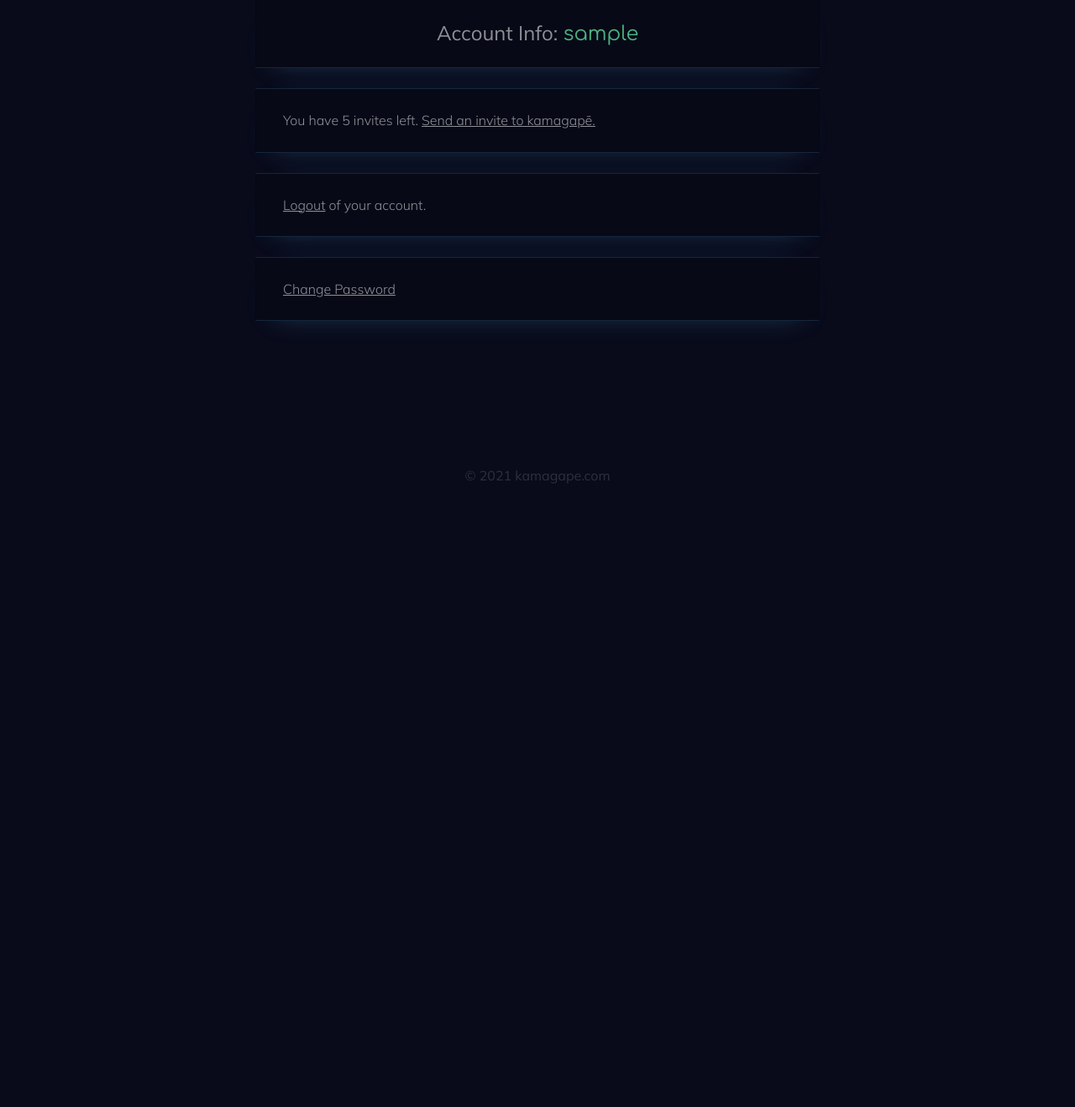
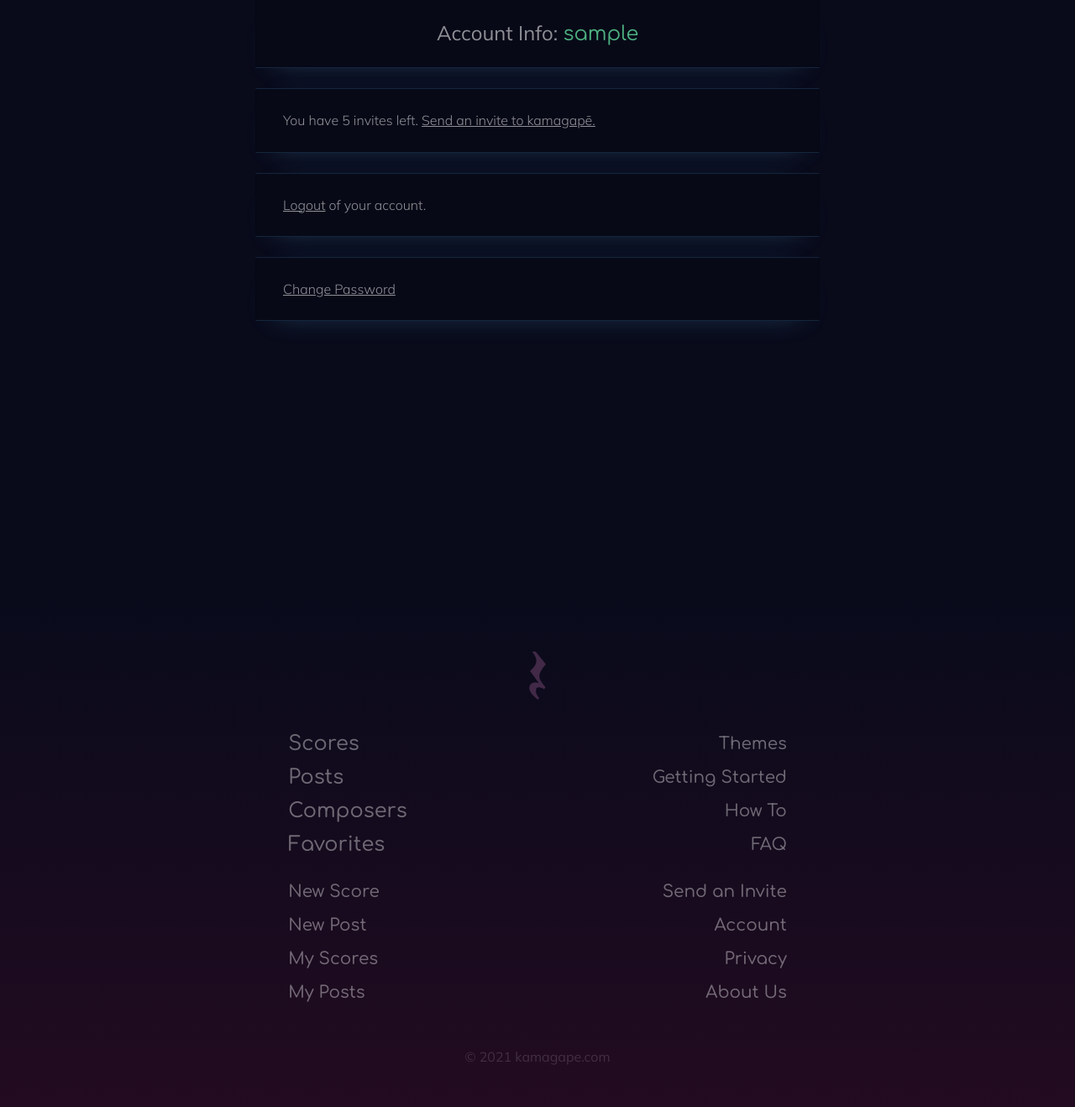
Before and after one commit to ikidder/ka2, a Flask app: page /account in a window 1280 px wide. Shown: the part 57-1375 px from the top of the page at 84% size. Before the commit the page ends 633 px from the top, so only its background shows below. Run offline with Flask 2, Linux system fonts and the light colour scheme; the visitor is signed in with stand-in values (Sample User, id 1); data comes from the database, SQL or seed files in the repository; some libraries are stand-ins or nearby versions.

Commit message:
added menu links to footer

```diff
--- a/ka/static/custom.css
+++ b/ka/static/custom.css
@@ -282,6 +282,10 @@ body {
     line-height: 1.5em;
 }
 
+main {
+    min-height: 90vh;
+    padding-bottom: 4rem;
+}
 
 
 /*********************************/
@@ -398,7 +402,11 @@ footer {
     font-family: var(--font-content);
     color: var(--very-little-white);
     font-size: var(--font-regular);
+    padding-bottom: 3rem;
+    padding-top: 3rem;
+    background-image: linear-gradient(to bottom, var(--black) 1%, hsla(304, 51%, 9%, 1));
 }
+
 
 
 /*********************************/
--- a/ka/templates/base.html
+++ b/ka/templates/base.html
@@ -177,6 +177,109 @@
     {% endblock %}
 </main>
 <footer>
+    <div class="container-md">
+        <div class="mx-auto text-center">
+            <img src="{{ url_for('static', filename='quarter_rest.svg') }}" alt="quarter rest">
+        </div>
+    </div>
+    <div class="container-md">
+        <nav class="navbar mx-auto">
+            <div class="nav-content navbar-collapse" id="">
+                <div class="">
+                    <ul class="navbar-nav mr-auto mt-2 mt-lg-0">
+                        <li class="nav-item nav-primary">
+                            <a class="nav-link" href="{{ url_for('scores.scores') }}">
+                                <span>
+                                    Scores
+                                </span>
+                            </a>
+                        </li>
+                        <li class="nav-item nav-primary">
+                            <a class="nav-link" href="{{ url_for('posts.posts') }}">
+                                <span>
+                                    Posts
+                                </span>
+                            </a>
+                        </li>
+                        <li class="nav-item nav-primary">
+                            <a class="nav-link" href="{{ url_for('users.users') }}">
+                                <span>
+                                    Composers
+                                </span>
+                            </a>
+                        </li>
+                        <li class="nav-item nav-primary">
+                            <a class="nav-link" href="{{ url_for('users.favorites') }}">
+                                <span>
+                                    Favorites
+                                </span>
+                            </a>
+                        </li>
+                    </ul>
+                </div>
+                <div class="">
+                    <ul class="navbar-nav mr-auto mt-2 mt-lg-0 text-right">
+                        <li class="nav-item nav-secondary">
+                            <a class="nav-link " href="{{ url_for('theme.themes') }}"><span>Themes</span></a>
+                        </li>
+                        <li class="nav-item nav-secondary">
+                            <a class="nav-link" href="{{ url_for('scores.score', score_path='Getting-Started__by__i') }}"><span>Getting Started</span></a>
+                        </li>
+                        <li class="nav-item nav-secondary">
+                            <a class="nav-link" href="{{ url_for('posts.post', post_path='How-To-Use-kamagapē__by__m') }}"><span>How To</span></a>
+                        </li>
+                        <li class="nav-item nav-secondary">
+                            <a class="nav-link" href="{{ url_for('posts.post', post_path='FAQ__by__m') }}"><span>FAQ</span></a>
+                        </li>
+                    </ul>
+                </div>
+                <div class="">
+                    <ul class="navbar-nav mr-auto mt-2 mt-lg-0">
+                        <li class="nav-item nav-secondary">
+                            <a class="nav-link" href="{{ url_for('scores.new_score') }}"><span>New Score</span></a>
+                        </li>
+                        <li class="nav-item nav-secondary">
+                            <a class="nav-link" href="{{ url_for('posts.new_post') }}"><span>New Post</span></a>
+                        </li>
+                        {% if current_user.is_authenticated %}
+                            <li class="nav-item nav-secondary">
+                                <a class="nav-link" href="{{ url_for('scores.user_scores', user_path=current_user.path) }}"><span>My Scores</span></a>
+                            </li>
+                            <li class="nav-item nav-secondary">
+                                <a class="nav-link" href="{{ url_for('posts.user_posts', user_path=current_user.path) }}"><span>My Posts</span></a>
+                            </li>
+                        {% endif %}
+                    </ul>
+                </div>
+                <div class="">
+                    <ul class="navbar-nav mr-auto mt-2 mt-lg-0 text-right">
+                        {% if current_user.is_authenticated %}
+                            <li class="nav-item nav-secondary">
+                            <a class="nav-link" href="{{ url_for('users.send_invite') }}"><span>Send an Invite</span></a>
+                            </li>
+                            <li class="nav-item nav-secondary">
+                                <a class="nav-link" href="{{ url_for('users.account') }}"><span>Account</span></a>
+                            </li>
+
+                        {% else %}
+                            <li class="nav-item nav-secondary">
+                                <a class="nav-link" href="{{ url_for('users.login') }}"><span>Login</span></a>
+                            </li>
+    {#                        <li class="nav-item nav-secondary">#}
+    {#                            <a class="nav-link" href="{{ url_for('users.register') }}"><span>Sign Up</span></a>#}
+    {#                        </li>#}
+                        {% endif %}
+                        <li class="nav-item nav-secondary">
+                            <a class="nav-link" href="{{ url_for('main.privacy') }}"><span>Privacy</span></a>
+                        </li>
+                        <li class="nav-item nav-secondary">
+                            <a class="nav-link" href="{{ url_for('posts.post', post_path='About-Us__by__m') }}"><span>About Us</span></a>
+                        </li>
+                    </ul>
+                </div>
+            </div>
+        </nav>
+    </div>
     <div class="footer-copy">
         <span>&#169; 2021 kamagape.com</span>
     </div>
```
